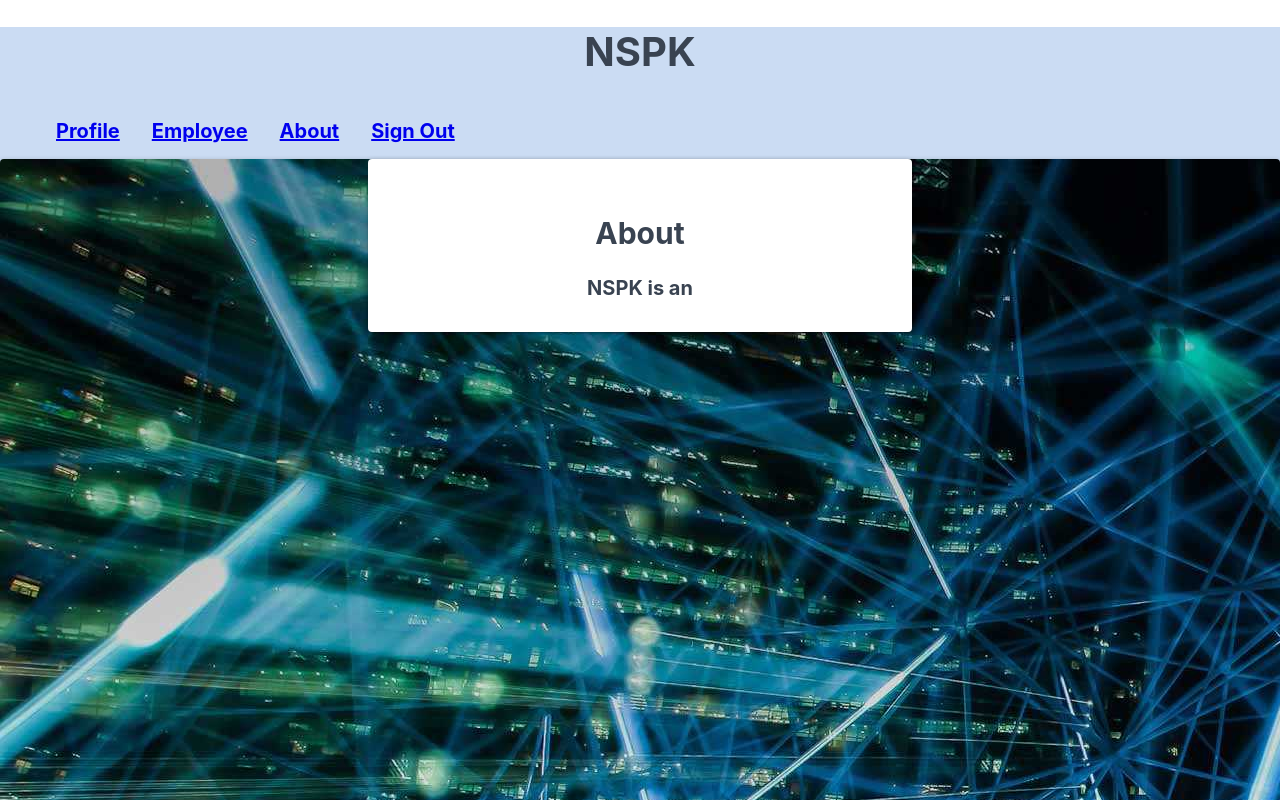
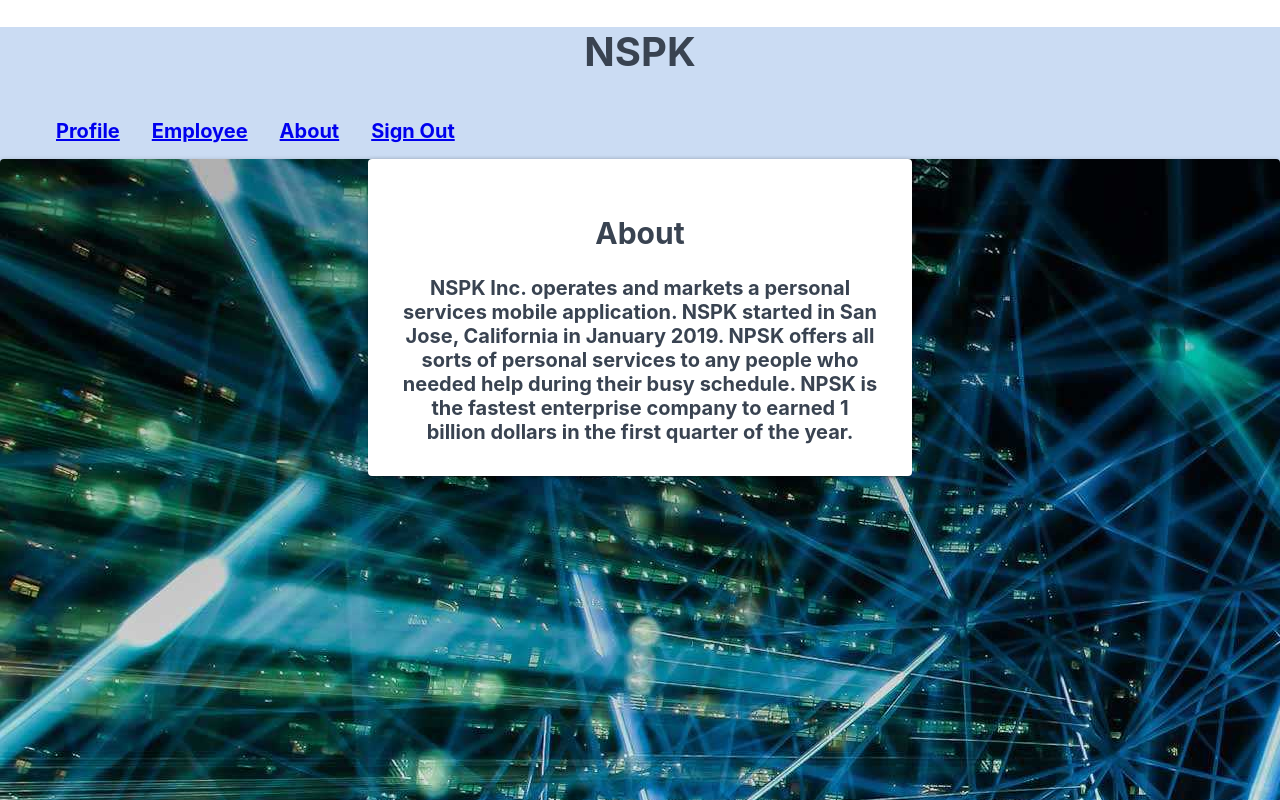
Before and after one commit to wengkeat575/NSPK-Enterprise, a React (Create React App) app in the folder nspk-enterprise/: page /about in a window 1280 px wide. Shown: the top 800 px of the page. Built offline with nearby package versions, Linux system fonts and the light colour scheme.

Commit message:
Update the About

```diff
--- a/nspk-enterprise/src/About.js
+++ b/nspk-enterprise/src/About.js
@@ -28,7 +28,10 @@ class About extends Component {
         >
 
 <h2>About</h2>
-          NSPK is an
+          NSPK Inc. operates and markets a personal services mobile application.
+          NSPK started in San Jose, California in January 2019.
+          NPSK offers all sorts of personal services to any people who needed help during their busy schedule.
+          NPSK is the fastest enterprise company to earned 1 billion dollars in the first quarter of the year.
         </Paper>
       </Paper>
       </div>
--- a/nspk-enterprise/src/App.js
+++ b/nspk-enterprise/src/App.js
@@ -60,7 +60,7 @@ class App extends React.Component {
       >
           <Grid container justify="center">
             <Paper style={style}>
-              <Typography style={{ fontSize: "35px", color: "primary" }}>
+              <Typography style={{ fontSize: "35px", color: "primary"}}>
                 Employee Login
               </Typography>
               <TextField
```
